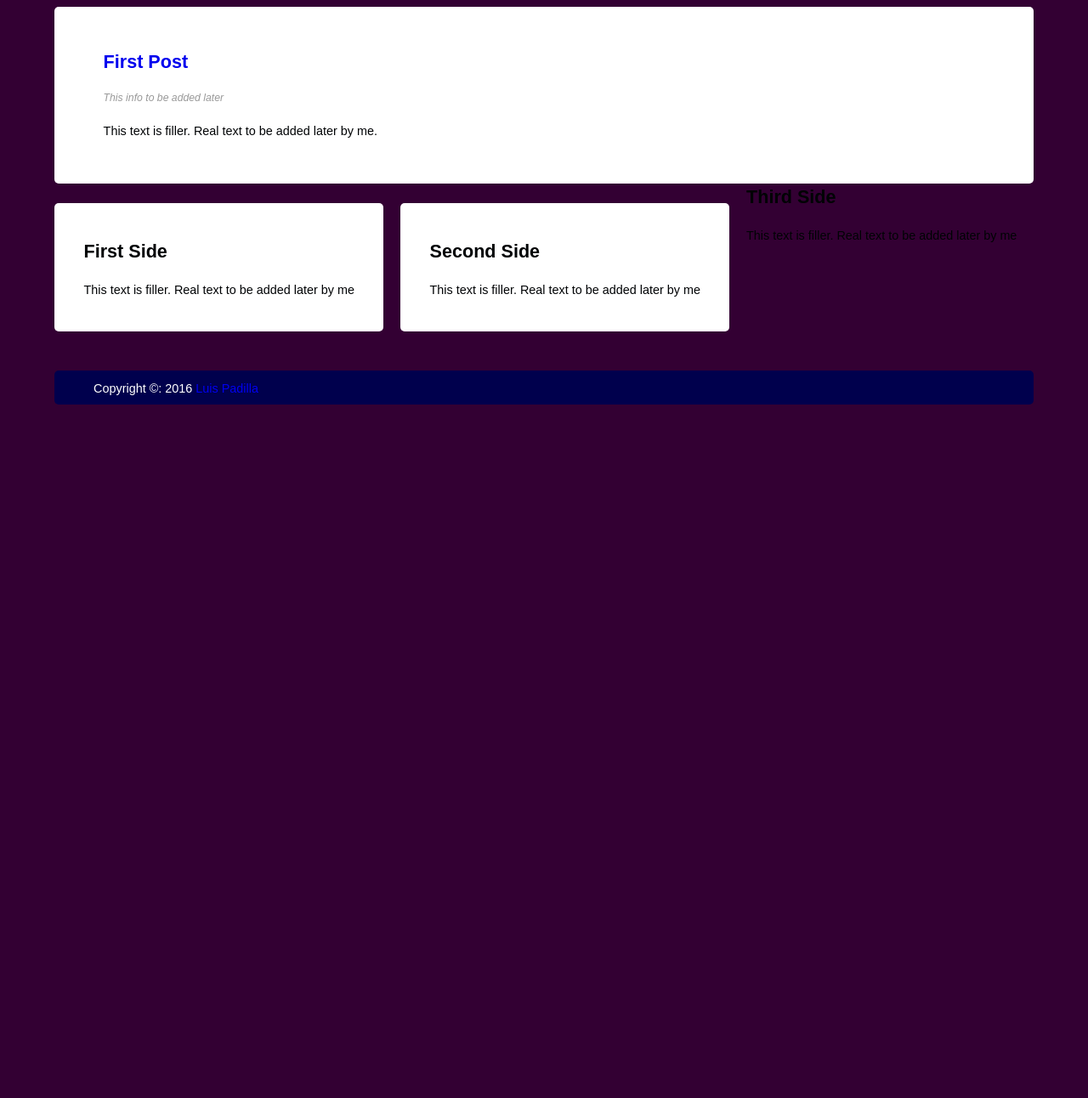
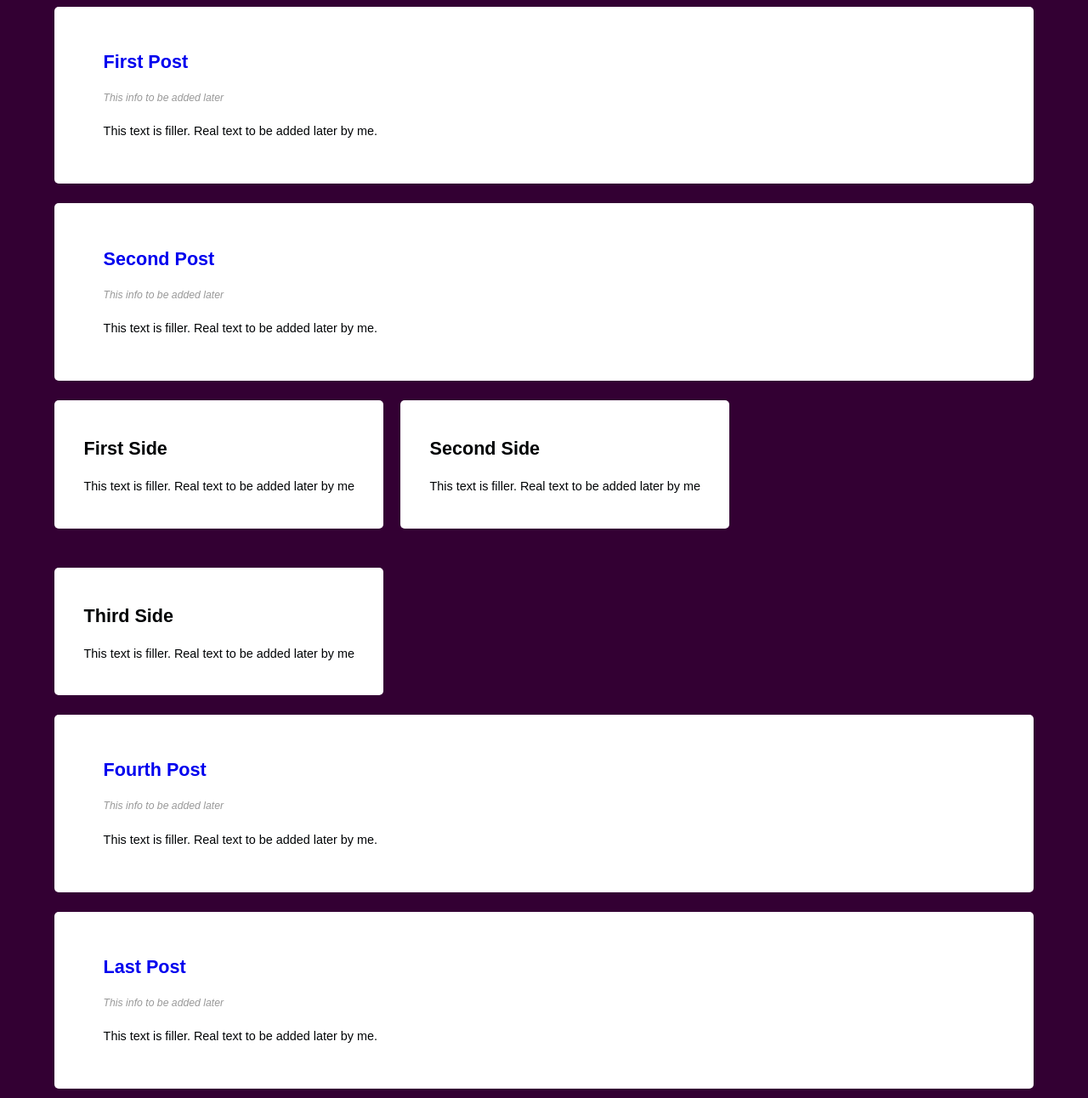
Before and after one commit to lfpadill/lfpadill.github.io, a plain HTML site: page index.html in a window 1280 px wide. Shown: the part 972-2264 px from the top of the page at 85% size. Before the commit the page ends 1471 px from the top, so only its background shows below. Drawn offline with Linux system fonts and the light colour scheme; files that its build step writes are made by us from their sources.

Commit message:
Update index.html
Finished site content format

```diff
--- a/index.html
+++ b/index.html
@@ -1,22 +1,19 @@
 <!DOCTYPE html>
 <html lang = "en">
-
 <head>
 	<title>Luis's Portfolio</title>
 	<meta charset="utf-8"/>
 
-	<link rel="stylesheet" type="text/css" href="/css/main.css"/>
+	<link rel="stylesheet" type="text/css" href="main.css"/>
 	<meta name="viewport" content="width-device-width, initial-scale-1.0">
 </head>
-
 <body class="body">
-
 	<header class = "header">
-		<img src="http://www.investors.com/wp-content/uploads/2016/08/IT12-adi-081816-iStock-640x360.jpg">
+		<img src="http://ci.co.th/image/header-bg.jpg">
 
 		<nav>
 			<ul>
-				<li><a href="Home">Home</a></li>
+				<li class="active"><a href="Home">Home</a></li>
 				<li><a href="About">About</a></li>
 				<li><a href="Works">Works</a></li>
 				<li><a href="Contact">Contact</a></li>
@@ -38,7 +35,20 @@
 				<content>
 					<p>This text is filler. Real text to be added later by me.</p>
 				</content>
+			</article>
 
+			<article class="bottom">
+				<header>
+					<h2><a href="#" title="Second Post">Second Post</a></h2>
+				</header>
+
+				<footer>
+					<p class="subtitle">This info to be added later</p>
+				</footer>
+
+				<content>
+					<p>This text is filler. Real text to be added later by me.</p>
+				</content>
 			</article>
 		</div>
 	</div>
@@ -57,12 +67,46 @@
 		</article>
 	</aside>
 
-	<aside class="bottomside">
+	<aside class="botside">
 		<article>
 			<h2>Third Side</h2>
 			<p>This text is filler. Real text to be added later by me</p>
 		</article>
 	</aside>
+
+  	<div class="main">
+		<div class="content">
+          <article class="fourth">
+				<header>
+					<h2><a href="#" title="Fourth Post">Fourth Post</a></h2>
+				</header>
+
+				<footer>
+					<p class="subtitle">This info to be added later</p>
+				</footer>
+
+				<content>
+					<p>This text is filler. Real text to be added later by me.</p>
+				</content>
+			</article>
+
+          <article class="last">
+				<header>
+					<h2><a href="#" title="Last Post">Last Post</a></h2>
+				</header>
+
+				<footer>
+					<p class="subtitle">This info to be added later</p>
+				</footer>
+
+				<content>
+					<p>This text is filler. Real text to be added later by me.</p>
+				</content>
+			</article>
+		</div>
+	</div>
+
+
 
 	<footer class="foot">
 		<p>Copyright &copy: 2016 <a href="#" title="https://github.com/lfpadill">Luis Padilla</a></p>
```
